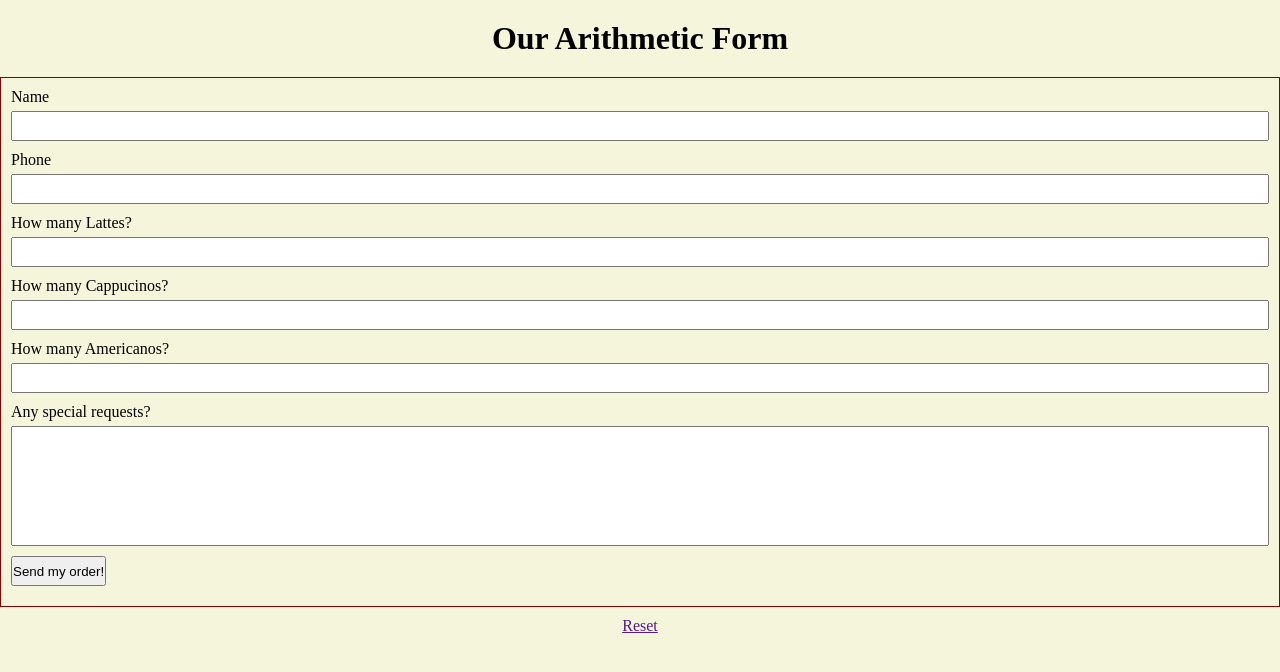
After one commit to edd-e98/it261, a PHP site: page /week4/arithmetic-form.php in a window 1280 px wide. The commit adds this page. Shown: the top 672 px of the page. Run offline with PHP 8.4, Linux system fonts and the light colour scheme.

Commit message:
Add files via upload

```diff
--- /dev/null
+++ b/it261/week4/arithmetic-form.php
@@ -0,0 +1,91 @@
+
+<!DOCTYPE html>
+<html lang="en">
+<head>
+    <meta charset="UTF-8">
+    <meta http-equiv="X-UA-Compatible" content="IE=edge">
+    <meta name="viewport" content="width=device-width, initial-scale=1.0">
+    <title>Arithmetic Form</title>
+    <link href="./css/style.css" type="text/css" rel="stylesheet">
+</head>
+<body>
+   <h1>Our Arithmetic Form</h1>
+   <form action="" method="post">
+    <fieldset>
+        <label>Name</label>
+        <input type="text" name="name">
+
+        <label>Phone</label>
+        <input type="tel" name="phone">
+
+        <label>How many Lattes?</label>
+        <input type="number" name ="lattes">
+
+        <label>How many Cappucinos?</label>
+        <input type="number" name ="cappucinos">
+
+        <label>How many Americanos?</label>
+        <input type="number" name ="americanos">
+
+        <label>Any special requests?</label>
+        <textarea name="comments"> </textarea>
+
+        <input type="submit" value="Send my order!">
+    </fieldset>
+   </form>
+   <p><a href="">Reset</a></p>
+   <?php
+        date_default_timezone_set('America/Los_Angeles');
+        $our_time = date('H:i');
+        if(isset($_POST['name'],
+        $_POST['phone'],
+        $_POST['lattes'],
+        $_POST['cappucinos'],
+        $_POST['americanos'],
+        $_POST['comments'])) {
+            if(empty($_POST['name']&&
+            $_POST['phone']&&
+            $_POST['lattes']&&
+            $_POST['cappucinos']&&
+            $_POST['americanos']&&
+            $_POST['comments'])) {
+                echo ('<p class="error">Please fill out all the fields!</p>');
+            }
+            else {
+                $name = $_POST['name'];
+                $phone = $_POST['phone'];
+                $lattes = $_POST['lattes'];
+                $cappucinos = $_POST['cappucinos'];
+                $americanos = $_POST['americanos'];
+                $comments = $_POST['comments'];
+                $total = $lattes + $cappucinos + $americanos;
+            }
+
+            // if and elseif statement re: time
+            if ($our_time <= 11) {
+                $our_time = "Good morning";
+            }
+            elseif ($our_time <= 17) {
+                $our_time = "Good afternoon";
+            }
+            else {
+                $our_time = "Good evening";
+            }
+
+            echo ('
+                <div class="box">
+                <h2>'.$our_time.' '.$name.'!</h2>
+                <p>We have confirmed your order to <b>'.$phone.'</b>, totaling '.$total.' beverages, and you have ordered the following:</p>
+                <ul>
+                    <li> '.$lattes.' latte(s)</li>
+                    <li> '.$cappucinos.' cappucino(s)</li>
+                    <li> '.$americanos.' americano(s)</li>
+                </ul>
+                <p>And this is your special <b>request:</b> '.$comments.'</p>
+                <p>Thank you for choosing our establishment!</p>
+                </div>
+            ');
+        } //end isset
+   ?>
+</body>
+</html>
--- /dev/null
+++ b/it261/week4/css/style.css
@@ -0,0 +1,69 @@
+* {
+    margin: 0;
+    padding: 0;
+    box-sizing: border-box;
+}
+
+body {
+    background: beige;
+}
+
+form {
+    max-width: 400;
+    margin:0 auto 10px auto;
+}
+
+label {
+    display: block;
+    margin-bottom: 5px;
+}
+
+input, textarea {
+    width: 100%;
+    display: block;
+    margin-bottom: 10px;
+    height: 30px;
+}
+
+textarea {
+    resize: none;
+    height: 120px;
+}
+
+fieldset {
+    border: 1px solid#800;
+    padding: 10px;
+}
+
+h1 {
+    text-align: center;
+    margin: 20px 0;
+}
+
+h2 {
+    text-align: center;
+    margin-bottom: 10px 0;
+}
+
+p {
+    text-align: center;
+    margin-top: 10px;
+}
+
+.error {
+    color: red;
+    font-style: italic;
+    font-size: 2em;
+    margin-top: 10px;
+}
+
+.box {
+    width: 400px;
+    border:1pxx solid green;
+    margin: 20px auto;
+    padding: 10px;
+}
+
+input[type=submit] {
+    width: auto;
+}
```
Also changed, not shown: it261/index.php (+8 -1 lines), it261/week4/celcius.php (added, +59 -0 lines), it261/week4/form-get.php (added, +19 -0 lines), it261/week4/form1.php (added, +22 -0 lines), it261/week4/form2.php (added, +50 -0 lines), it261/week4/form3.php (added, +64 -0 lines).
